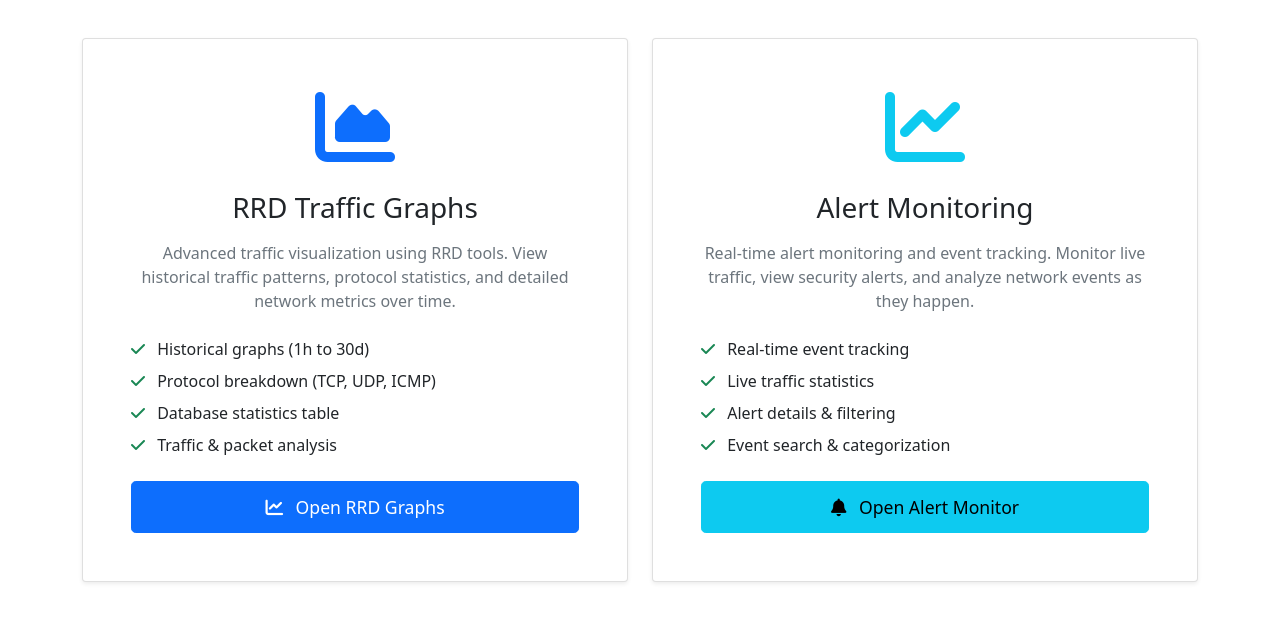
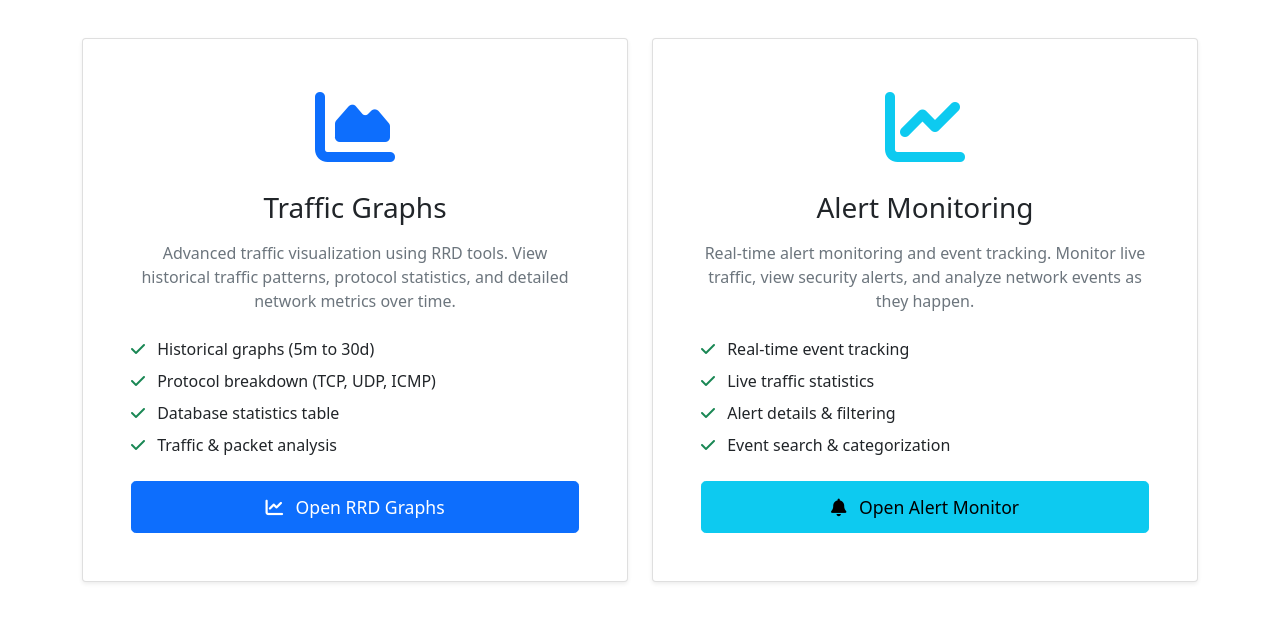
Before and after one commit to HudaFiqri/suricata-dashboard, a Flask app: page /monitoring in a window 1280 px wide. Shown: the part 168-790 px from the top of the page. Run offline with Flask 3, Linux system fonts and the light colour scheme.

Commit message:
fix(apps): reconfigure RRD dashboard

```diff
--- a/templates/monitoring.html
+++ b/templates/monitoring.html
@@ -19,13 +19,13 @@
                 <div class="mb-4">
                     <i class="fas fa-chart-area fa-5x text-primary"></i>
                 </div>
-                <h3 class="card-title mb-3">RRD Traffic Graphs</h3>
+                <h3 class="card-title mb-3">Traffic Graphs</h3>
                 <p class="card-text text-muted mb-4">
                     Advanced traffic visualization using RRD tools. View historical traffic patterns,
                     protocol statistics, and detailed network metrics over time.
                 </p>
                 <ul class="list-unstyled text-start mb-4">
-                    <li class="mb-2"><i class="fas fa-check text-success me-2"></i> Historical graphs (1h to 30d)</li>
+                    <li class="mb-2"><i class="fas fa-check text-success me-2"></i> Historical graphs (5m to 30d)</li>
                     <li class="mb-2"><i class="fas fa-check text-success me-2"></i> Protocol breakdown (TCP, UDP, ICMP)</li>
                     <li class="mb-2"><i class="fas fa-check text-success me-2"></i> Database statistics table</li>
                     <li class="mb-2"><i class="fas fa-check text-success me-2"></i> Traffic & packet analysis</li>
--- a/templates/rrd.html
+++ b/templates/rrd.html
@@ -7,7 +7,7 @@
     <div class="col-md-12">
         <div class="card">
             <div class="card-header d-flex justify-content-between align-items-center">
-                <h5><i class="fas fa-chart-area"></i> RRD Traffic Graphs</h5>
+                <h5><i class="fas fa-chart-area"></i> Traffic Graphs</h5>
                 <div>
                     <select class="form-select form-select-sm d-inline-block w-auto me-2" id="metric-select">
                         <option value="tcp">TCP Traffic</option>
```
